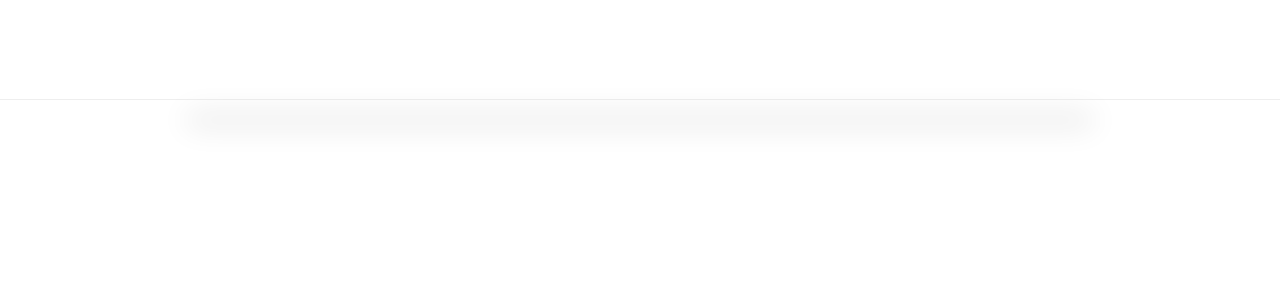
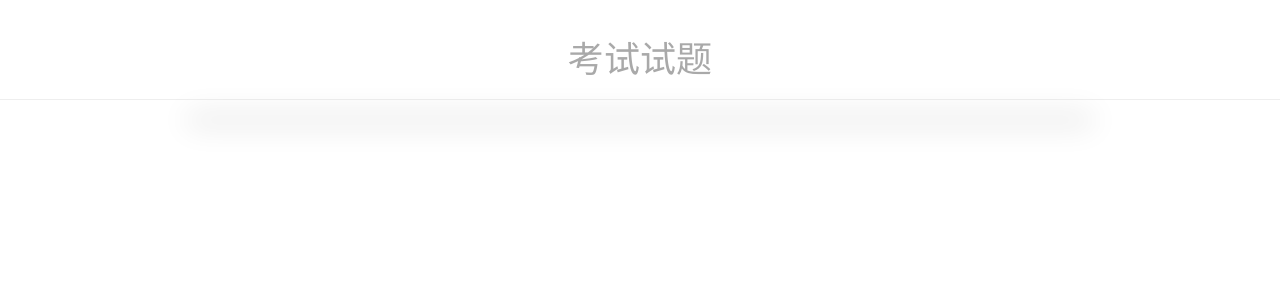
Before and after one commit to fanshuaiko/onlinetest, a Vue app in the folder view/backage/: page /#/paper in a window 1280 px wide. Shown: the top 300 px of the page. Built offline with nearby package versions, Linux system fonts and the light colour scheme.

Commit message:
颜色修改

```diff
--- a/view/backage/src/views/Paper.vue
+++ b/view/backage/src/views/Paper.vue
@@ -1,6 +1,6 @@
 <template>
   <div>
-    <div class="page-header" style="text-align: center;color: white">
+    <div class="page-header" style="text-align: center;color: darkgrey">
       <h1>{{testName}}考试试题</h1>
     </div>
     <div class="content" style="width: 70%;margin:0 auto;background-color: white;border-radius: 20px;
@@ -61,6 +61,6 @@
   @import "https://cdn.jsdelivr.net/npm/bootstrap@3.3.7/dist/css/bootstrap.min.css";
 
   body {
-    background-color: darkturquoise;
+    background-color: white;
   }
 </style>
```
